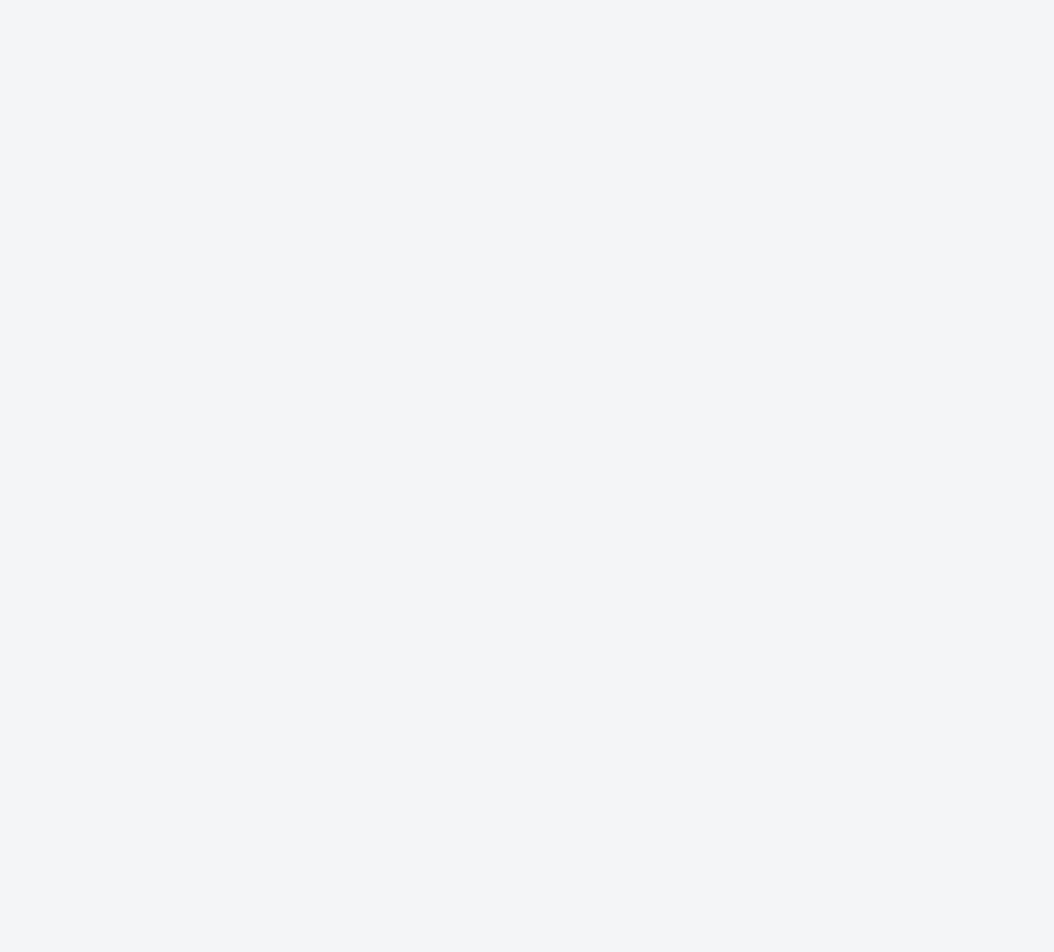
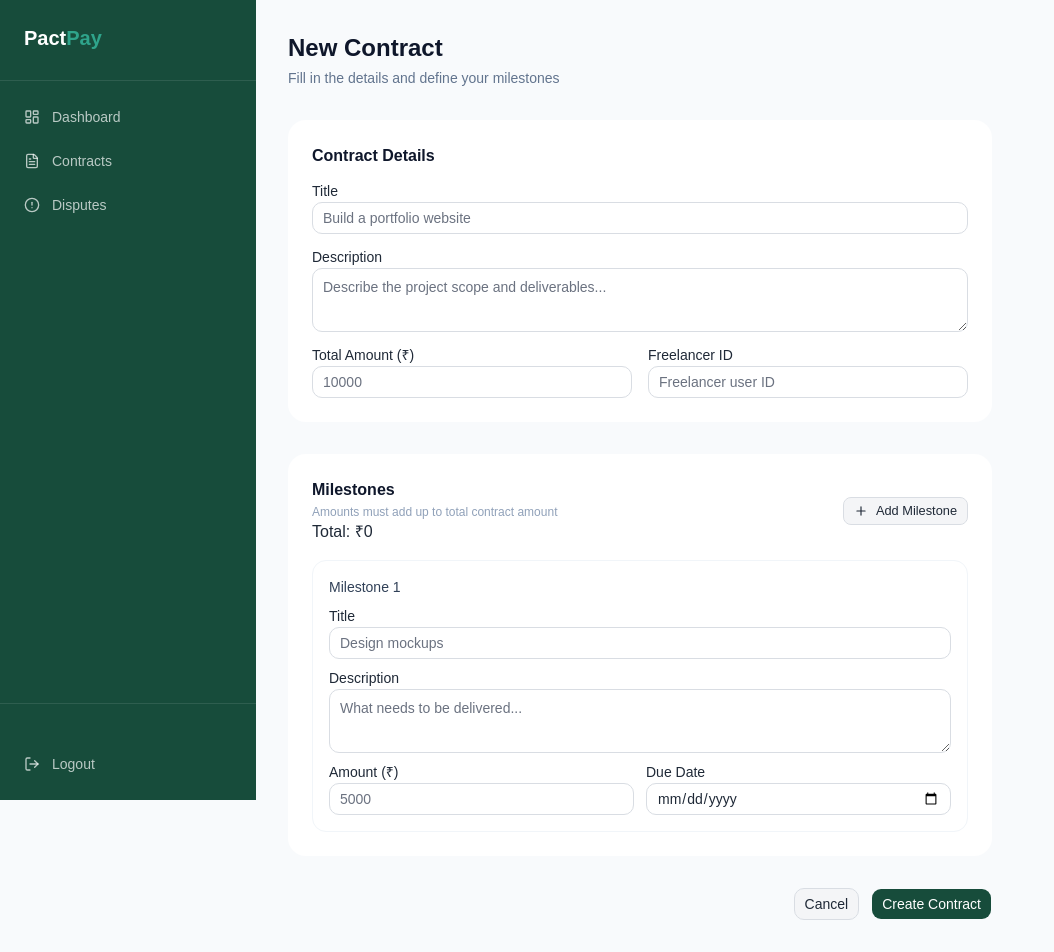
Before and after one commit to SajjadRizvi04/PactPay, a React app in the folder frontend/: page /contracts/new in a window 1280 px wide. Before the commit this address had no page. Shown: the top 952 px of the page, without its empty margins (0-1054 px from the left). Before the commit the page ends 800 px from the top, so only its background shows below. Built offline with nearby package versions, Linux system fonts and the light colour scheme; the HTML template or start-up script is replaced by a standard one.

Commit message:
Done with new contracts page

```diff
--- a/frontend/src/App.jsx
+++ b/frontend/src/App.jsx
@@ -5,6 +5,7 @@ import Home from './pages/Home'
 import LogIn from './pages/auth/Login'
 import SignUp from './pages/auth/SignUp'
 import Dashboard from './pages/Dashboard'
+import ContractNew from './pages/ContractNew'
 
 function App() {
 
@@ -16,6 +17,7 @@ function App() {
         <Route path='/login' element={<LogIn/>}/>
         <Route path='/signup' element={<SignUp/>}/>
         <Route path='/dashboard' element={<Dashboard/>}/>
+        <Route path='contracts/new' element={<ContractNew/>}/>
       </Routes>
 
     </>
--- /dev/null
+++ b/frontend/src/pages/ContractNew.jsx
@@ -0,0 +1,236 @@
+import Sidebar from '../pages/dashboard/Sidebar'
+import { Button } from '@/components/ui/button'
+import { Input } from '@/components/ui/input'
+import { Label } from '@/components/ui/label'
+import { Textarea } from '@/components/ui/textarea'
+import { Plus, Trash2 } from 'lucide-react'
+import { useState } from 'react'
+import { useNavigate } from 'react-router-dom'
+import axios from 'axios'
+
+const ContractNew = () => {
+  const user = JSON.parse(localStorage.getItem('user'))
+  const token = localStorage.getItem('token')
+
+  const [loading,setLoading] = useState(false)
+  const [title,setTitle] = useState('')
+  const [description,setDescription] = useState('')
+  const [totalAmount,setTotalAmount] = useState('')
+  const [freelancer,setFreelancer] = useState('')
+  const [error,setError] = useState('')
+  const navigate = useNavigate()
+
+  const [milestones,setMilestones] = useState([
+    { title: '', description: '', amount: '', dueDate: '' }
+  ])
+  const addMilestone = () => {
+    setMilestones([...milestones, { title: '', description: '', amount: '', dueDate: '' }])
+  }
+   const removeMilestone = (index) => {
+    if (milestones.length === 1) return
+    setMilestones(milestones.filter((_, i) => i !== index))
+  }
+  const updateMilestone = (index, field, value) => {
+    const updated = [...milestones]
+    updated[index][field] = value
+    setMilestones(updated)
+  }
+  const milestonesTotal = milestones.reduce((sum, m) => sum + (Number(m.amount) || 0), 0)
+  const totalMatches = milestonesTotal === Number(totalAmount)
+
+
+  const handleSubmit = async ()=> {
+    setError('')
+
+    if(!title || !description || !totalAmount || !freelancer) {
+      setError('Please fill in all contract fields')
+      return
+    }
+
+    if (!totalMatches) {
+      setError(`Milestone amounts (₹${milestonesTotal.toLocaleString()}) must equal total amount (₹${Number(totalAmount).toLocaleString()})`)
+      return
+    }
+
+    for (const m of milestones) {
+      if (!m.title || !m.description || !m.amount || !m.dueDate) {
+        setError('Please fill in all milestone fields')
+        return
+      }
+    }
+
+    setLoading(true)
+    try {
+      const {data} = await axios.post('http://localhost:5000/api/contracts/', {
+            title,
+            description,
+            totalAmount,
+            freelancerId : freelancer,
+            milestones: milestones.map( m=>({
+              title: m.title,
+              description: m.description,
+              amount: Number(m.amount),
+              dueDate: new Date(m.dueDate).toISOString()
+            }))
+      },
+      {headers: {Authorization: `Bearer ${token}`} }
+    )
+    navigate(`/contracts/${data.id}`)
+    } catch (error) {
+      setError(error.response?.data?.error || 'Something went wrong')
+    } finally {
+      setLoading(false)
+    }
+  }
+  return (
+    <div className='min-h-screen bg-slate-50 flex'>
+      <Sidebar user={user} />
+      <main className='flex-1 ml-64 px-8 py-8 max-w-3xl mx-auto'>
+
+        {/* Header */}
+        <div className='mb-8'>
+          <h1 className='text-2xl font-bold text-slate-900'>New Contract</h1>
+          <p className='text-slate-500 text-sm mt-1'>Fill in the details and define your milestones</p>
+        </div>
+        {/* Error */}
+        {error && (
+          <div className='bg-red-50 border border-red-200 text-red-600 text-sm px-4 py-3 rounded-lg mb-6'>
+            {error}
+          </div>
+        )}
+
+
+        <div className='flex flex-col gap-8'>
+
+          {/* Contract Details */}
+          <div className='bg-white rounded-2xl p-6 flex flex-col gap-4'>
+            <h2 className='font-semibold text-slate-900'>Contract Details</h2>
+
+            <div className='flex flex-col gap-1'>
+              <Label>Title</Label>
+              <Input placeholder='Build a portfolio website' value={title} onChange={e=>setTitle(e.target.value)} />
+            </div>
+
+            <div className='flex flex-col gap-1'>
+              <Label>Description</Label>
+              <Textarea
+                placeholder='Describe the project scope and deliverables...'
+                rows={3}
+                value={description}
+                onChange={e=>setDescription(e.target.value)}
+
+              />
+            </div>
+
+            <div className='grid grid-cols-2 gap-4'>
+              <div className='flex flex-col gap-1'>
+                <Label>Total Amount (₹)</Label>
+                <Input
+                type='number'
+                placeholder='10000'
+                value={totalAmount}
+                onChange={e=>setTotalAmount(Number(e.target.value))}
+                />
+              </div>
+              <div className='flex flex-col gap-1'>
+                <Label>Freelancer ID</Label>
+                <Input
+                placeholder='Freelancer user ID'
+                value={freelancer}
+                onChange={e=>setFreelancer(e.target.value)}
+                />
+              </div>
+            </div>
+          </div>
+
+          {/* Milestones */}
+          <div className='bg-white rounded-2xl p-6 flex flex-col gap-4'>
+            <div className='flex items-center justify-between'>
+              <div>
+                <h2 className='font-semibold text-slate-900'>Milestones</h2>
+                <p className='text-xs text-slate-400 mt-0.5'>Amounts must add up to total contract amount</p>
+                Total: ₹{milestonesTotal.toLocaleString()}
+                  {totalAmount && (
+                    <span className={totalMatches ? 'text-green-500 ml-2' : 'text-red-400 ml-2'}>
+                      {totalMatches ? 'Matches total' : `₹${Number(totalAmount).toLocaleString()} required`}
+                    </span>
+                  )}
+              </div>
+              <Button size='sm' variant='outline' onClick={addMilestone}>
+                <Plus className='w-4 h-4 mr-1' />
+                Add Milestone
+              </Button>
+            </div>
+
+            <div className='flex flex-col gap-4'>
+              {milestones.map((milestone, index) => (
+                <div key={index} className='border border-slate-100 rounded-xl p-4 flex flex-col gap-3'>
+                  <div className='flex items-center justify-between'>
+                    <p className='text-sm font-medium text-slate-700'>Milestone {index + 1}</p>
+                    {milestones.length > 1 && (
+                      <button onClick={() => removeMilestone(index)}>
+                      <Trash2 className='w-4 h-4 text-slate-400 hover:text-red-400 transition' />
+                    </button>
+
+                    )}
+
+                  </div>
+
+                  <div className='flex flex-col gap-1'>
+                    <Label>Title</Label>
+                    <Input
+                    placeholder='Design mockups'
+                    value={milestone.title}
+                    onChange={e => updateMilestone(index, 'title', e.target.value)}
+                    />
+                  </div>
+
+                  <div className='flex flex-col gap-1'>
+                    <Label>Description</Label>
+                    <Textarea
+                      placeholder='What needs to be delivered...'
+                      rows={2}
+                      value={milestone.description}
+                      onChange={e=> updateMilestone(index, 'description', e.target.value)}
+                    />
+                  </div>
+
+                  <div className='grid grid-cols-2 gap-3'>
+                    <div className='flex flex-col gap-1'>
+                      <Label>Amount (₹)</Label>
+                      <Input
+                       type='number'
+                       placeholder='5000'
+                       value={milestone.amount}
+                       onChange={e=> updateMilestone(index, 'amount', e.target.value)}
+                       />
+                    </div>
+                    <div className='flex flex-col gap-1'>
+                      <Label>Due Date</Label>
+                      <Input
+                      type='date'
+                      value={milestone.dueDate}
+                      onChange={e=> updateMilestone(index, 'dueDate', e.target.value)}
+                      />
+                    </div>
+                  </div>
+                </div>
+              ))}
+            </div>
+          </div>
+
+          {/* Actions */}
+          <div className='flex items-center justify-end gap-3 pb-8'>
+            <Button variant='outline' onClick={()=>navigate('/dashboard')}>Cancel</Button>
+            <Button onClick={handleSubmit} disabled={loading}>
+              {loading ? 'Creating...' : 'Create Contract'}
+            </Button>
+          </div>
+
+        </div>
+      </main>
+    </div>
+  )
+}
+
+export default ContractNew
--- a/frontend/src/pages/Dashboard.jsx
+++ b/frontend/src/pages/Dashboard.jsx
@@ -46,6 +46,12 @@ const Dashboard = () => {
                 : 'View your active contracts and submit milestone work'}
             </p>
           </div>
+          {user?.role === 'CLIENT' && (
+            <Button onClick={() => navigate('/contracts/new')}>
+              <Plus className='w-4 h-4 mr-2' />
+              New Contract
+            </Button>
+          )}
         </div>
 
         {/* Error */}
```
